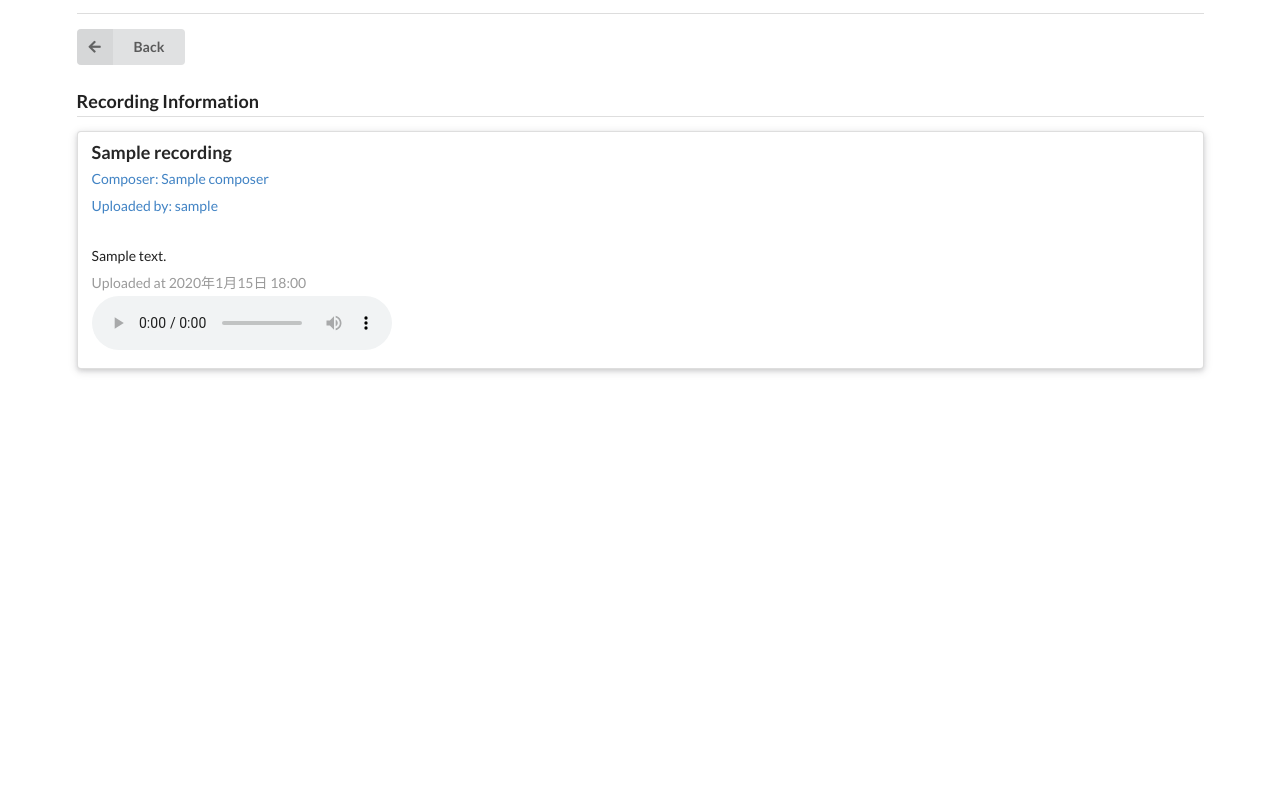
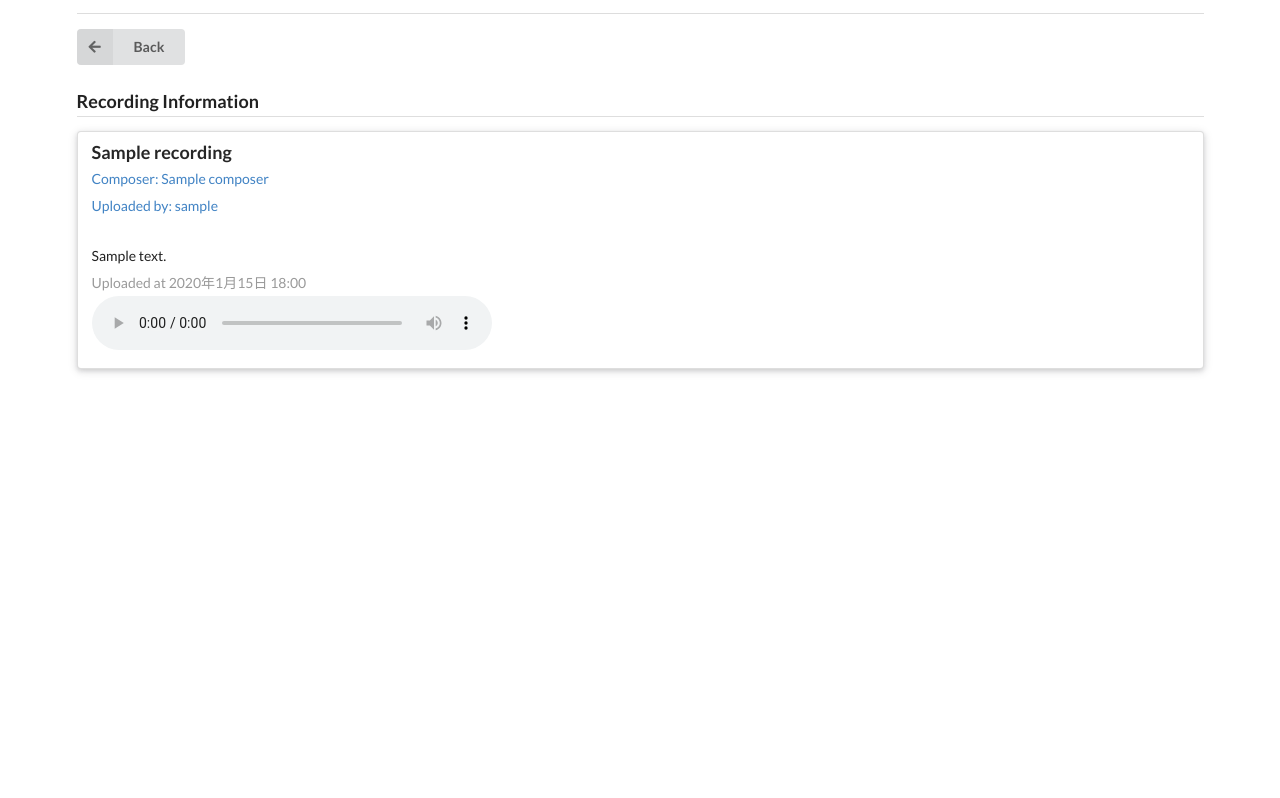
Before and after one commit to Fridge003/SoundLib, a Django app: page /zh-hans/recording/1/ in a window 1280 px wide. Shown: the part 180-978 px from the top of the page. Run offline with Django 4.2, Linux system fonts and the light colour scheme; tables that the repository leaves empty hold one stand-in row (values such as "Sample post"); parts of the project's set-up code (start-up, migrations or seed data) failed here and were passed over; some libraries are stand-ins or nearby versions.

Commit message:
increased player length

```diff
--- a/Templates/recording.html
+++ b/Templates/recording.html
@@ -36,7 +36,7 @@
                         <div class="extra">
                             {% translate "Uploaded at" %} {{ show_recording.get_upload_date }}
                             <div id="play">
-                                <audio src="{{ show_recording.get_file_url }}" controls="controls">
+                                <audio src="{{ show_recording.get_file_url }}" controls="controls" style="width: 400px;">
                                     {% translate "Your browser does not support the audio element." %}
                                 </audio>
                             </div>
```
